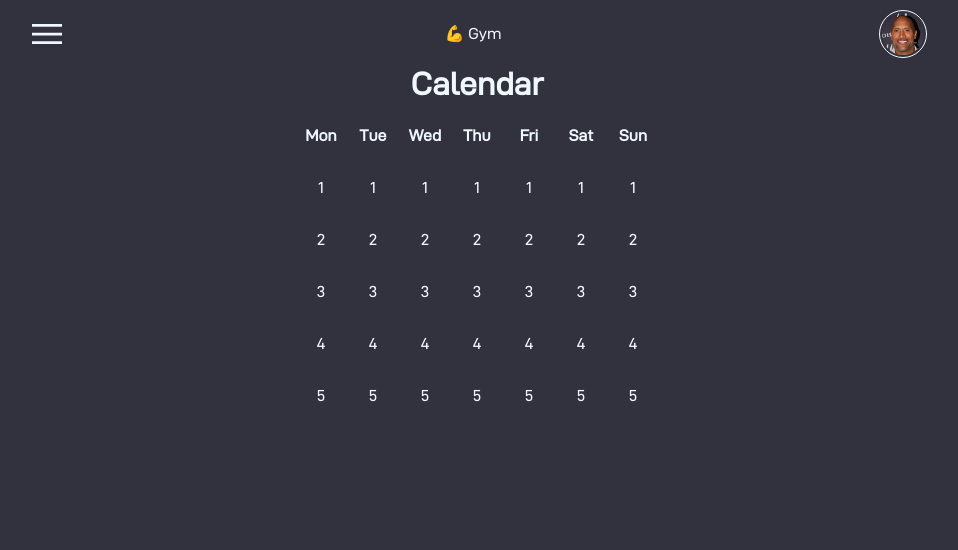
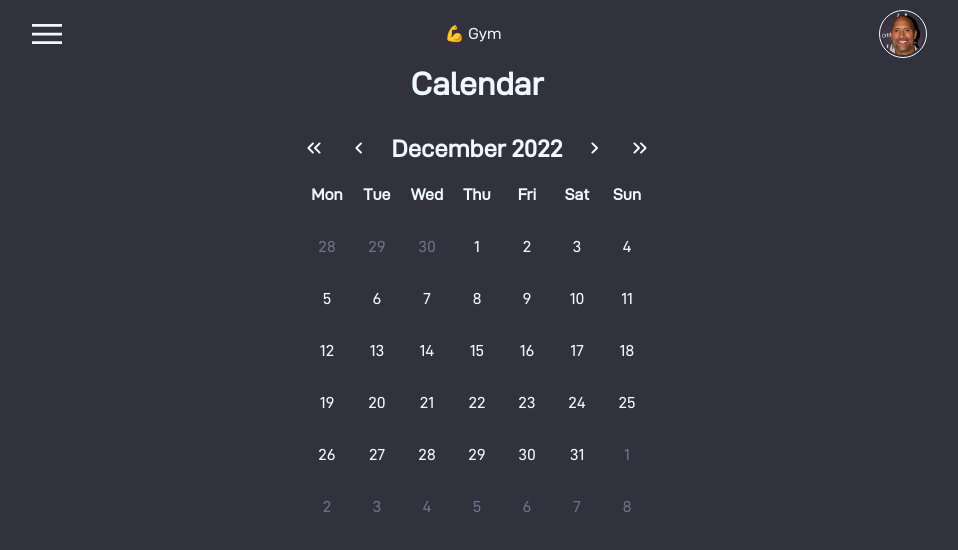
Before and after one commit to SamuelMidgley/gym, a React (Vite) app: page /gym/calendar in a window 1280 px wide. Shown: the top 550 px of the page, without its empty margins (163-1121 px from the left). Built offline with nearby package versions, Linux system fonts and the light colour scheme.

Commit message:
📅 initial calendar component work

```diff
--- /dev/null
+++ b/src/components/icons/DoubleLeftIcon.tsx
@@ -0,0 +1,9 @@
+export default function DoubleLeftIcon() {
+  return (
+    <div style={{ height: '24px', width: '24px' }}>
+      <svg xmlns="http://www.w3.org/2000/svg" height="24" width="24">
+        <path d="m16.9 17.3-4.6-4.6q-.15-.15-.212-.325-.063-.175-.063-.375t.063-.375q.062-.175.212-.325l4.6-4.6q.275-.275.687-.288Q18 6.4 18.3 6.7q.275.275.275.7 0 .425-.275.7L14.425 12l3.875 3.9q.275.275.287.687.013.413-.287.713-.275.275-.7.275-.425 0-.7-.275Zm-6.6 0-4.6-4.6q-.15-.15-.212-.325-.063-.175-.063-.375t.063-.375q.062-.175.212-.325l4.6-4.6q.275-.275.688-.288.412-.012.712.288.275.275.275.7 0 .425-.275.7L7.825 12l3.875 3.9q.275.275.288.687Q12 17 11.7 17.3q-.275.275-.7.275-.425 0-.7-.275Z" />
+      </svg>
+    </div>
+  )
+}
--- /dev/null
+++ b/src/components/icons/DoubleRight.tsx
@@ -0,0 +1,9 @@
+export default function DoubleRightIcon() {
+  return (
+    <div style={{ height: '24px', width: '24px' }}>
+      <svg xmlns="http://www.w3.org/2000/svg" height="24" width="24">
+        <path d="M5.7 17.3q-.275-.275-.275-.7 0-.425.275-.7L9.575 12 5.7 8.1q-.275-.275-.287-.688Q5.4 7 5.7 6.7q.275-.275.7-.275.425 0 .7.275l4.6 4.6q.15.15.213.325.062.175.062.375t-.062.375q-.063.175-.213.325l-4.6 4.6q-.275.275-.688.287Q6 17.6 5.7 17.3Zm6.6 0q-.275-.275-.275-.7 0-.425.275-.7l3.875-3.9L12.3 8.1q-.275-.275-.288-.688Q12 7 12.3 6.7q.275-.275.7-.275.425 0 .7.275l4.6 4.6q.15.15.212.325.063.175.063.375t-.063.375q-.062.175-.212.325l-4.6 4.6q-.275.275-.687.287-.413.013-.713-.287Z" />
+      </svg>
+    </div>
+  )
+}
--- /dev/null
+++ b/src/components/icons/LeftIcon.tsx
@@ -0,0 +1,9 @@
+export default function LeftIcon() {
+  return (
+    <div style={{ height: '24px', width: '24px' }}>
+      <svg xmlns="http://www.w3.org/2000/svg" height="24" width="24">
+        <path d="m13.3 17.3-4.6-4.6q-.15-.15-.212-.325-.063-.175-.063-.375t.063-.375q.062-.175.212-.325l4.6-4.6q.275-.275.7-.275.425 0 .7.275.275.275.275.7 0 .425-.275.7L10.8 12l3.9 3.9q.275.275.275.7 0 .425-.275.7-.275.275-.7.275-.425 0-.7-.275Z" />
+      </svg>
+    </div>
+  )
+}
--- /dev/null
+++ b/src/components/icons/RightIcon.tsx
@@ -0,0 +1,9 @@
+export default function RightIcon() {
+  return (
+    <div style={{ height: '24px', width: '24px' }}>
+      <svg xmlns="http://www.w3.org/2000/svg" height="24" width="24">
+        <path d="M8.7 17.3q-.275-.275-.275-.7 0-.425.275-.7l3.9-3.9-3.9-3.9q-.275-.275-.275-.7 0-.425.275-.7.275-.275.7-.275.425 0 .7.275l4.6 4.6q.15.15.213.325.062.175.062.375t-.062.375q-.063.175-.213.325l-4.6 4.6q-.275.275-.7.275-.425 0-.7-.275Z" />
+      </svg>
+    </div>
+  )
+}
--- a/src/components/top-bar/TopBar.scss
+++ b/src/components/top-bar/TopBar.scss
@@ -5,6 +5,7 @@
   margin-top: 10px;
   align-items: center;
   position: relative;
+  z-index: 1;
 
   button {
     background-color: transparent;
--- a/src/pages/calendar/Calendar.scss
+++ b/src/pages/calendar/Calendar.scss
@@ -1,16 +1,66 @@
 .calendar-main {
+  margin-top: 20px;
+
+  .calendar-main-header {
+    display: flex;
+    justify-content: space-between;
+
+    h2 {
+      text-align: center;
+    }
+
+    button {
+      background-color: var(--brand-2);
+
+      svg {
+        fill: var(--font-color);
+      }
+    }
+  }
+
   table {
+    border-spacing: 0px 2px;
+    border-collapse: separate;
+
     th,
     td {
       position: relative;
       height: 50px;
       width: 50px;
       text-align: center;
+      border: 0px;
     }
 
-    td:hover {
-      border-radius: 50%;
+    td > div {
+      height: 50px;
+      width: 50px;
+      display: flex;
+      align-items: center;
+      justify-content: center;
+      cursor: pointer;
+
+      &.prev-month {
+        color: var(--brand-6);
+      }
+
+      &:hover {
+        border-radius: 50%;
+        background-color: var(--green);
+      }
+    }
+
+    .highlighted {
       background-color: var(--brand-3);
+
+      &.h-start {
+        border-top-left-radius: 50%;
+        border-bottom-left-radius: 50%;
+      }
+
+      &.h-end {
+        border-top-right-radius: 50%;
+        border-bottom-right-radius: 50%;
+      }
     }
   }
 }
--- a/src/pages/calendar/Calendar.tsx
+++ b/src/pages/calendar/Calendar.tsx
@@ -1,15 +1,119 @@
-import getDayArray from './utils'
+import React, { useCallback, useEffect, useState } from 'react'
+import { format } from 'date-fns'
+
+import getMonthArray, { IDay } from './utils'
 
 import './Calendar.scss'
+import DoubleLeftIcon from '../../components/icons/DoubleLeftIcon'
+import LeftIcon from '../../components/icons/LeftIcon'
+import RightIcon from '../../components/icons/RightIcon'
+import DoubleRightIcon from '../../components/icons/DoubleRight'
+
+interface ITableCell extends IDay {
+  onClickHandler: (e: React.MouseEvent<HTMLTableCellElement>) => void
+}
+
+function TableCell(props: ITableCell) {
+  const { date, thisMonth, onClickHandler } = props
+
+  return (
+    // eslint-disable-next-line jsx-a11y/click-events-have-key-events, jsx-a11y/no-noninteractive-element-interactions
+    <td onClick={onClickHandler}>
+      <div className={!thisMonth ? 'prev-month' : ''}>{date}</div>
+    </td>
+  )
+}
+
+interface IDateRow {
+  dayList: IDay[]
+  onClickHandler: (e: React.MouseEvent<HTMLTableCellElement>) => void
+}
+
+function DateRow(props: IDateRow) {
+  const { dayList, onClickHandler } = props
+
+  return (
+    <tr>
+      {dayList.map((day) => {
+        const { date, thisMonth } = day
+        return (
+          <TableCell
+            key={`${date}_${thisMonth}`}
+            date={date}
+            thisMonth={thisMonth}
+            onClickHandler={onClickHandler}
+          />
+        )
+      })}
+    </tr>
+  )
+}
 
 export default function Calendar() {
-  getDayArray()
+  const [month, setMonth] = useState(11)
+  const [year, setYear] = useState(2022)
+  const [monthArray, setMonthArray] = useState<IDay[][]>([])
+
+  useEffect(() => {
+    const array = getMonthArray(month, year)
+    setMonthArray(array)
+  }, [month, year])
+
+  getMonthArray(month, year)
+
+  const onClickHandler = useCallback(
+    (e: React.MouseEvent<HTMLTableCellElement>) => {
+      const target: HTMLElement = e.target as HTMLElement
+      let cellTarget: HTMLTableCellElement
+      if (target.nodeName === 'DIV') {
+        cellTarget = (e.target as HTMLTableCellElement)
+          .parentElement as HTMLTableCellElement
+      } else {
+        cellTarget = e.target as HTMLTableCellElement
+      }
+
+      const dayIndex = cellTarget.cellIndex
+      const weekIndex = (cellTarget.parentElement as HTMLTableRowElement)
+        .rowIndex
+
+      return [dayIndex, weekIndex]
+    },
+    []
+  )
+
   return (
     <>
       <header>
         <h1>Calendar</h1>
       </header>
       <main className="calendar-main">
+        <section className="calendar-main-header">
+          <button
+            type="button"
+            onClick={() => setYear((prevYear) => prevYear - 1)}
+          >
+            <DoubleLeftIcon />
+          </button>
+          <button
+            type="button"
+            onClick={() => setMonth((prevMonth) => prevMonth - 1)}
+          >
+            <LeftIcon />
+          </button>
+          <h2>{format(new Date(year, month, 1), 'LLLL yyyy')}</h2>
+          <button
+            type="button"
+            onClick={() => setMonth((prevMonth) => prevMonth + 1)}
+          >
+            <RightIcon />
+          </button>
+          <button
+            type="button"
+            onClick={() => setYear((prevYear) => prevYear + 1)}
+          >
+            <DoubleRightIcon />
+          </button>
+        </section>
         <table>
           <thead>
             <tr>
@@ -23,51 +127,66 @@ export default function Calendar() {
             </tr>
           </thead>
           <tbody>
-            <tr>
-              <td>1</td>
-              <td>1</td>
-              <td>1</td>
-              <td>1</td>
-              <td>1</td>
-              <td>1</td>
-              <td>1</td>
+            {monthArray.map((week, index) => (
+              <DateRow
+                key={index}
+                dayList={week}
+                onClickHandler={onClickHandler}
+              />
+            ))}
+            {/* <tr>
+              <TableCell value={1} onClickHandler={onClickHandler} />
+              <TableCell value={1} onClickHandler={onClickHandler} />
+              <TableCell value={1} onClickHandler={onClickHandler} />
+              <TableCell value={1} onClickHandler={onClickHandler} />
+              <TableCell value={1} onClickHandler={onClickHandler} />
+              <TableCell value={1} onClickHandler={onClickHandler} />
+              <TableCell value={1} onClickHandler={onClickHandler} />
             </tr>
             <tr>
               <td>2</td>
               <td>2</td>
-              <td>2</td>
-              <td>2</td>
-              <td>2</td>
-              <td>2</td>
+              <td className="highlighted h-start">
+                <div>2</div>
+              </td>
+              <td className="highlighted">
+                <div>2</div>
+              </td>
+              <td className="highlighted">
+                <div>2</div>
+              </td>
+              <td className="highlighted h-end">
+                <div>2</div>
+              </td>
               <td>2</td>
             </tr>
             <tr>
-              <td>3</td>
-              <td>3</td>
-              <td>3</td>
-              <td>3</td>
-              <td>3</td>
-              <td>3</td>
-              <td>3</td>
+              {[3, 3, 3, 3, 3, 3, 3].map((num, index) => (
+                <TableCell
+                  value={num}
+                  key={index}
+                  onClickHandler={onClickHandler}
+                />
+              ))}
             </tr>
             <tr>
-              <td>4</td>
-              <td>4</td>
-              <td>4</td>
-              <td>4</td>
-              <td>4</td>
-              <td>4</td>
-              <td>4</td>
+              {[4, 4, 4, 4, 4, 4, 4].map((num, index) => (
+                <TableCell
+                  value={num}
+                  key={index}
+                  onClickHandler={onClickHandler}
+                />
+              ))}
             </tr>
             <tr>
-              <td>5</td>
-              <td>5</td>
-              <td>5</td>
-              <td>5</td>
-              <td>5</td>
-              <td>5</td>
-              <td>5</td>
-            </tr>
+              {[5, 5, 5, 5, 5, 5, 5].map((num, index) => (
+                <TableCell
+                  value={num}
+                  key={index}
+                  onClickHandler={onClickHandler}
+                />
+              ))}
+            </tr> */}
           </tbody>
         </table>
       </main>
--- a/src/pages/calendar/utils/index.ts
+++ b/src/pages/calendar/utils/index.ts
@@ -1,22 +1,67 @@
-import {
-  endOfMonth,
-  getDay,
-  startOfMonth,
-  getDate,
-  getYear,
-  getMonth,
-} from 'date-fns'
+import { endOfMonth, getDay, startOfMonth, getDate } from 'date-fns'
 
-export default function getDayArray() {
-  const year = 2022
-  const month = 12
-  const date = new Date(year, month - 1)
+export interface IDay {
+  date: number
+  thisMonth: boolean
+}
+
+function sliceIntoChunks(arr: IDay[], chunkSize: number) {
+  const res = []
+  for (let i = 0; i < arr.length; i += chunkSize) {
+    const chunk = arr.slice(i, i + chunkSize)
+    res.push(chunk)
+  }
+  return res
+}
+
+export default function getMonthArray(month: number, year: number) {
+  console.time('getMonthArray')
+  const monthArray: IDay[] = []
+  const date = new Date(year, month)
 
   const start = startOfMonth(date)
+  const startDay = getDay(start)
+
+  if (startDay !== 1) {
+    // Does not work for months starting with sunday (getDate returns 0)
+    // October 2023
+    // Month does not start on monday
+    const prevMonth = new Date(year, month - 1)
+    const prevMonthEnd = endOfMonth(prevMonth)
+    let prevMonthEndDate = getDate(prevMonthEnd)
+
+    for (let index = 0; index < startDay - 1; index += 1) {
+      const dayObject: IDay = { date: prevMonthEndDate, thisMonth: false }
+      monthArray.unshift(dayObject)
+      prevMonthEndDate -= 1
+    }
+  }
+
   const end = endOfMonth(date)
+  const endDay = getDay(end)
+  const endDate = getDate(end)
 
-  console.log(getDay(start))
-  console.log(getDate(start))
-  console.log(getDay(end))
-  console.log(getDate(end))
+  for (let index = 1; index < endDate + 1; index += 1) {
+    const dayObject: IDay = { date: index, thisMonth: true }
+    monthArray.push(dayObject)
+  }
+
+  let remainingDays = 7 - endDay
+  const { length } = monthArray
+
+  if (length < 35) {
+    remainingDays += 7
+  }
+
+  if (remainingDays !== 0) {
+    for (let index = 1; index < remainingDays + 1; index += 1) {
+      const dayObject: IDay = { date: index, thisMonth: false }
+      monthArray.push(dayObject)
+    }
+  }
+
+  const processedMonthArray = sliceIntoChunks(monthArray, 7)
+
+  console.timeEnd('getMonthArray')
+  return processedMonthArray
 }
```
